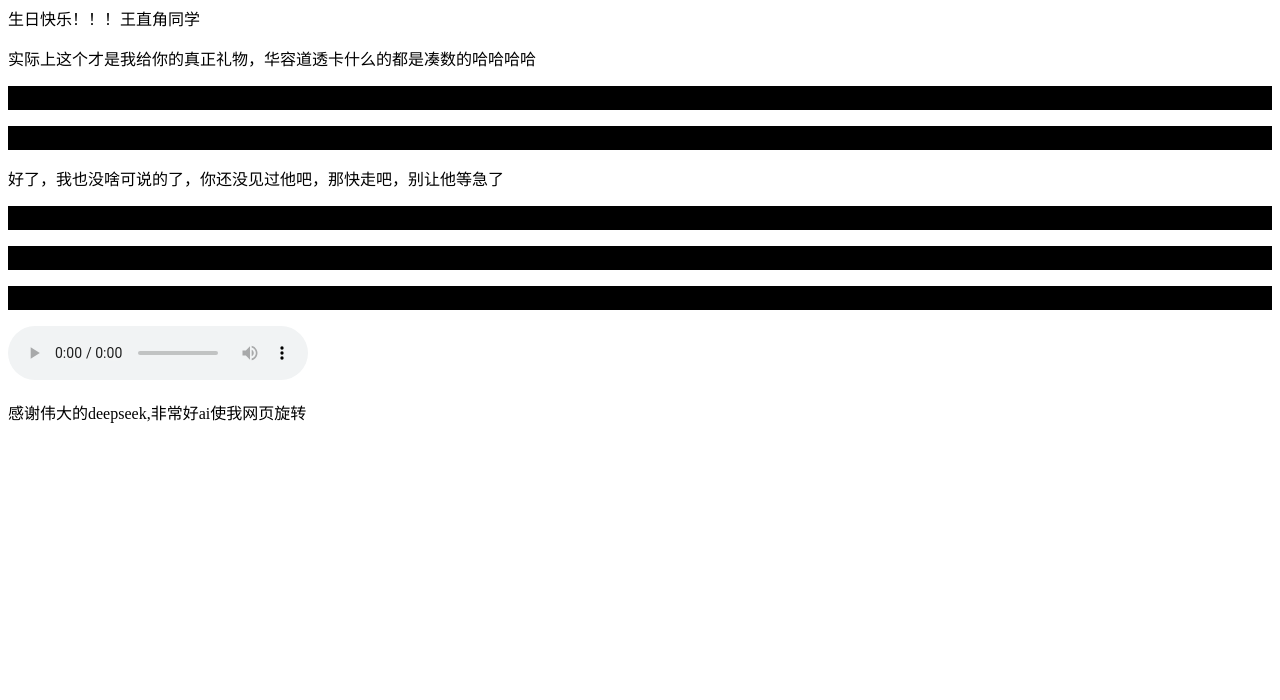
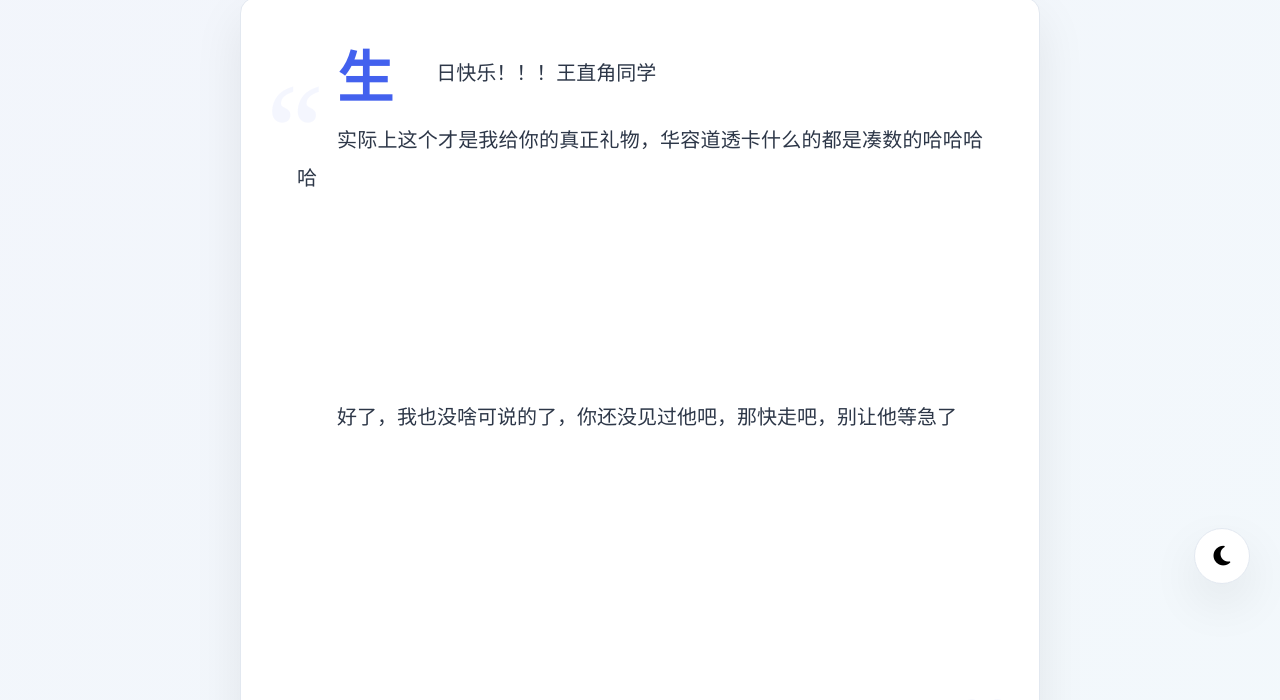
Before and after one commit to Veadow/HappyBirthdayWRT, a plain HTML site: page index.html in a window 1280 px wide. Shown: the part 186-886 px from the top of the page. Before the commit the page ends 800 px from the top, so only its background shows below. Drawn offline with Linux system fonts and the light colour scheme.

Commit message:
Add files via upload

```diff
--- a/index.html
+++ b/index.html
@@ -1,11 +1,11 @@
 <!DOCTYPE html>
 <html lang="zh-CN">
 <head>
-  <meta charset="UTF-8">
-  <meta name="viewport" content="width=device-width, initial-scale=1.0">
-  <title>happybirthday</title>
-  <link rel="stylesheet" herf="idxstyle.css">
-  <link rel="stylesheet" href="https://cdnjs.cloudflare.com/ajax/libs/font-awesome/6.4.0/css/all.min.css">
+    <meta charset="UTF-8">
+    <meta name="viewport" content="width=device-width, initial-scale=1.0">
+    <title>HappyBirthday</title>
+    <link rel="stylesheet" href="idxstyle.css">
+    <link rel="stylesheet" href="https://cdnjs.cloudflare.com/ajax/libs/font-awesome/6.4.0/css/all.min.css">
 </head>
 <body>
     <button class="theme-toggle" id="themeToggle">
@@ -25,12 +25,12 @@
                 <div class="blog-content">
    		   <p>生日快乐！！！王直角同学</p>
  		   <p>实际上这个才是我给你的真正礼物，华容道透卡什么的都是凑数的哈哈哈哈</p>
- 		   <p style="background:black;">不过你也应该看出来了吧，解谜之路还未到尽头，这个礼物也没有那么简单</p>
-   		   <p style="background:black;">这个谜题，事关卢卡·巴尔萨（卢卡斯·巴尔萨克）先生的“重生”</p>
+ 		   <p style="color:white;">不过你也应该看出来了吧，解谜之路还未到尽头，这个礼物也没有那么简单</p>
+   		   <p style="color:white;">这个谜题，事关卢卡·巴尔萨（卢卡斯·巴尔萨克）先生的“重生”</p>
  		   <p>好了，我也没啥可说的了，你还没见过他吧，那快走吧，别让他等急了</p>
-  		   <p style="background:black;">哦对了，请替我带两句话给他，这至关重要</p>
-    		   <p style="background:black;">第一句：hqwursb lv ghfuhdvlqj, zh pdb kdyh vxffhhghg.</p>
- 		   <p style="background:black;">第二句：eh fduhixo, wkh urdg dkhdg lv yhub gdqjhurxv. wuxvw wkh shuvrq lq iurqw ri brx, rqob vkh fdq khos brx. jrrg oxfn.</p>
+  		   <p style="color:white;">哦对了，请替我带两句话给他，这至关重要</p>
+    		   <p style="color:white;">第一句：hqwursb lv ghfuhdvlqj, zh pdb kdyh vxffhhghg.</p>
+ 		   <p style="color:white;">第二句：eh fduhixo, wkh urdg dkhdg lv yhub gdqjhurxv. wuxvw wkh shuvrq lq iurqw ri brx, rqob vkh fdq khos brx. jrrg oxfn.</p>
    		   <audio src="R2VvTmFtZXNJRA==.wav" controls></audio>
                 </div>
             </div>
```
